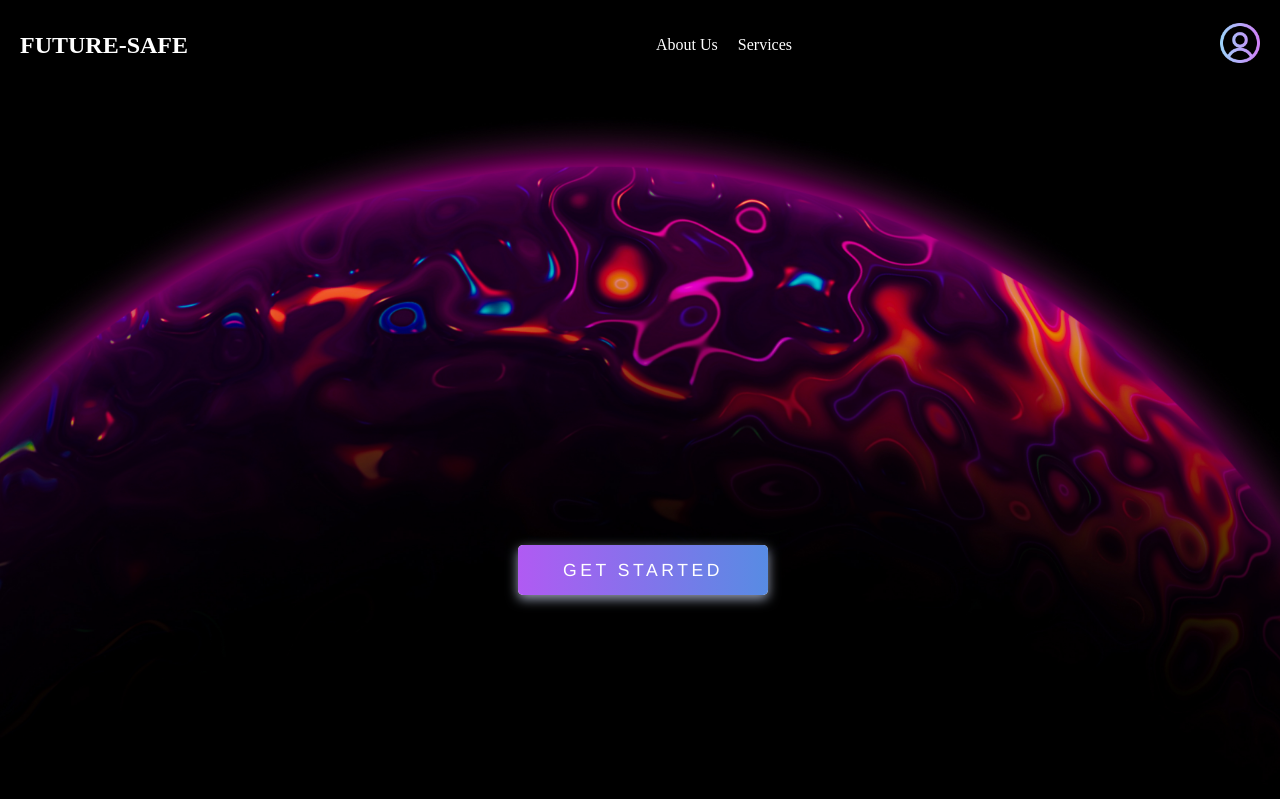
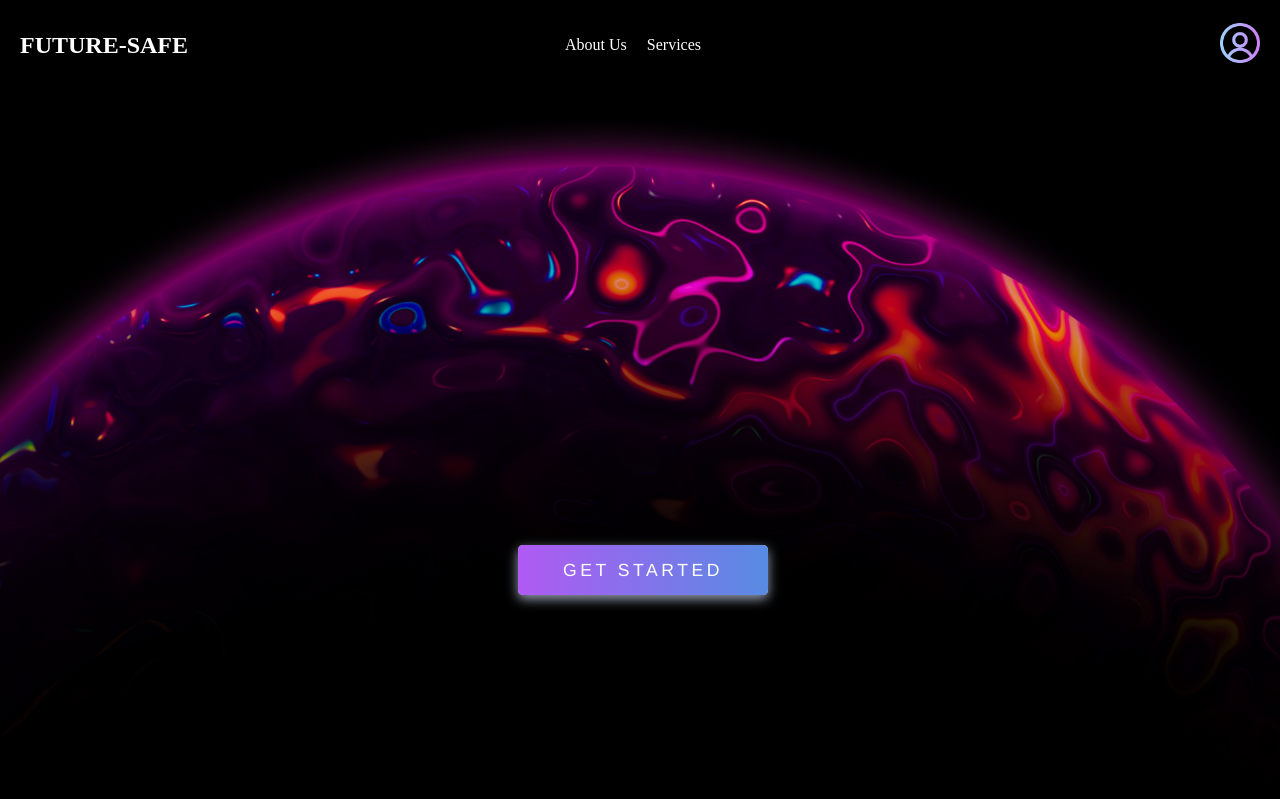
Before and after one commit to ishaankx/Future-Safe, a PHP site: page / in a window 1280 px wide. Shown: the top 799 px of the page. Run offline with PHP 8.4, Linux system fonts and the light colour scheme.

Commit message:
Updated the css for About Us and Services Nav Bar

```diff
--- a/design.css
+++ b/design.css
@@ -45,6 +45,8 @@ header {
   ul {
     display: flex;
     list-style: none;
+    position: relative;
+    left: -91px;
   }
 
   li {
```
